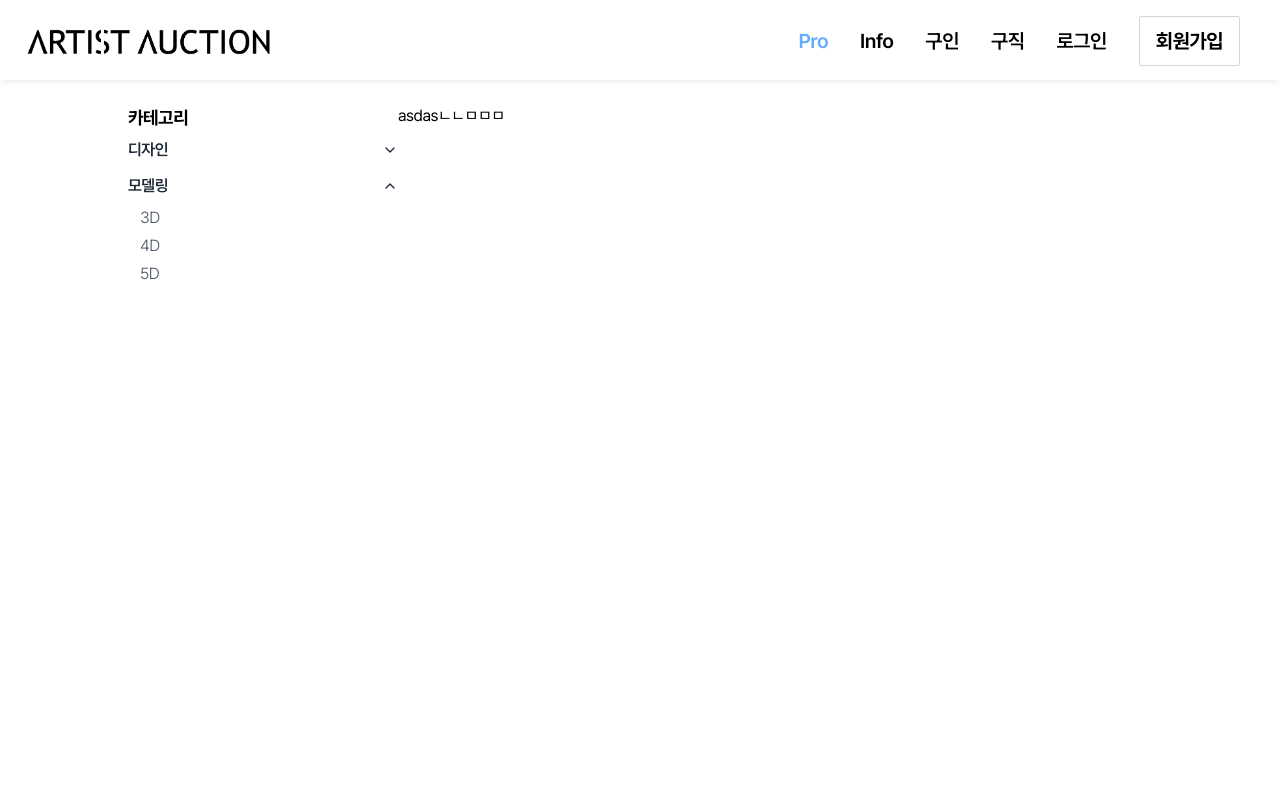
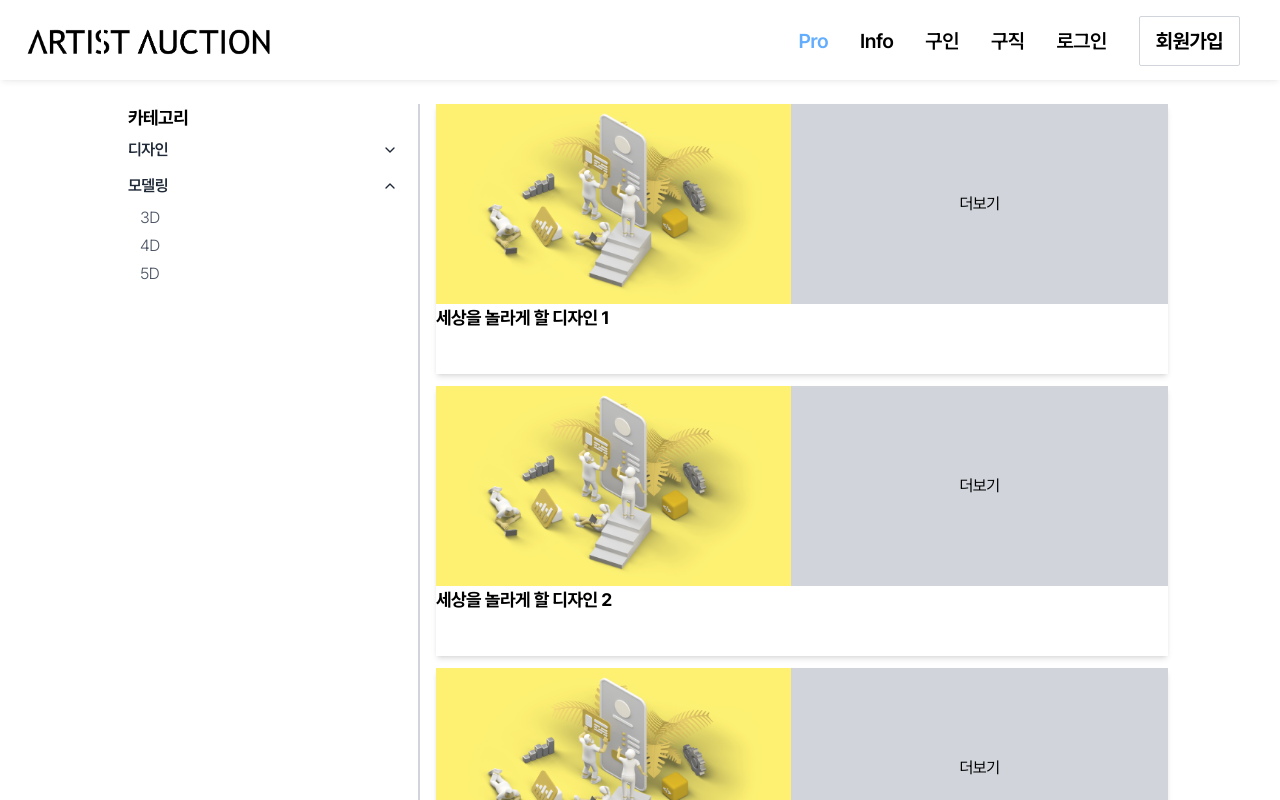
Before and after one commit to woduq1414/artist-auction-frontend, a Next.js app: page /market in a window 1280 px wide. Both pictures are taken after a click on the button "디자인". Shown: the top 800 px of the page. Built offline with nearby package versions, Linux system fonts and the light colour scheme; what tailwindcss-animated would draw is missing.

Commit message:
feat : add category item container

```diff
--- a/app/_store/useCategory.tsx
+++ b/app/_store/useCategory.tsx
@@ -17,9 +17,10 @@ export const useCategory = create<Category>((set) => ({
     // const res = await fetcher('/category/list');
     // const data = res.json();
     const data = [{
-      name: '디자인', list: [{ id: 2, name: '웹 UI/UX' },
+      id : 1, name: '디자인', list: [{ id: 2, name: '웹 UI/UX' },
       { id: 3, name: '앱 UI/UX' }, { id: 4, name: '로고' }]
     }, {
+      id : 8,
       name: '모델링', list: [{ id: 5, name: '3D' },
       { id: 6, name: '4D' }, { id: 7, name: '5D' }]
     }
--- a/app/market/page.tsx
+++ b/app/market/page.tsx
@@ -7,7 +7,7 @@ import { useEffect } from "react";
 
 function CategoryListContainer(): JSX.Element {
 
-  const { categoryList, getCategoryList, selectedCategory, setSelectedCategory }= useCategory();
+  const { categoryList, getCategoryList, selectedCategory, setSelectedCategory } = useCategory();
   useEffect(() => {
     getCategoryList();
   }, [])
@@ -26,6 +26,11 @@ function CategoryListContainer(): JSX.Element {
               text-[1rem] font-semibold
               "
               aria-controls={`hs-basic-with-title-and-arrow-stretched-collapse-${index}`}
+
+              onClick={() => {
+                setSelectedCategory(category);
+
+              }}
             >
               {category.name}
               <svg
@@ -65,7 +70,7 @@ function CategoryListContainer(): JSX.Element {
               <ul className="hs-accordion-content-inner">
                 {category.list.map((item: any) => {
                   return (
-                    <li className={`ml-3 cursor-pointer font-light hs-accordion-content-item ${selectedCategory !== null && item.id === selectedCategory.id ? "text-primary-light" : "text-gray-600"} text-[1rem]`} onClick={()=>
+                    <li className={`ml-3 cursor-pointer font-light hs-accordion-content-item ${selectedCategory !== null && item.id === selectedCategory.id ? "text-primary-light" : "text-gray-600"} text-[1rem]`} onClick={() =>
                       setSelectedCategory(item)
                     }
                     >
@@ -85,6 +90,39 @@ function CategoryListContainer(): JSX.Element {
   );
 }
 
+function CategoryItemContainer(): JSX.Element {
+  const { selectedCategory } = useCategory();
+
+  return (
+    <div className="w-full ">
+      {selectedCategory !== null && (
+        <div className="flex flex-col w-full gap-3 ml-4">
+          {[1, 2, 3, 4, 5].map((item: any) => {
+            return (
+              <div className="w-full  h-[270px] shadow-md">
+                <div className="h-[200px] flex flex-row">
+                  <img src={'/images/sample-pf.jpg'} alt='samplepf' className="h-[200px] w-[355px] flex-shrink-0" />
+                  <div className="flex items-center justify-center flex-grow h-full bg-gray-300">
+                    <div className="">
+                      더보기
+                    </div>
+                  </div>
+                </div>
+                <div className="h-[20px] ">
+                  <div className="text-lg font-bold">{`세상을 놀라게 할 ${selectedCategory.name} ${item}`}</div>
+
+                </div>
+              </div>
+            )
+          })}
+        </div>
+      )}
+    </div>
+  );
+
+
+}
+
 
 
 export default function Market() {
@@ -96,8 +134,8 @@ export default function Market() {
     <main className="w-[80%] h-full mx-auto mt-20 md:mt-16  flex flex-col">
       {/* <div className="mx-auto mt-6 text-4xl font-bold">
       </div> */}
-      <div className="flex flex-row w-[100%] mt-6">
-        <div className="w-[270px] h-full bg-red shrink-0">
+      <div className="flex flex-row w-[100%] mt-6 h-full">
+        <div className="w-[270px] h-full bg-red shrink-0   grow-1">
           <div className="text-lg font-bold">
             카테고리
             <CategoryListContainer />
@@ -105,8 +143,8 @@ export default function Market() {
 
           </div>
         </div>
-        <div className="grow-1">
-          asdasㄴㄴㅁㅁㅁ
+        <div className="w-full ml-5 border-l-2 border-gray-300">
+          <CategoryItemContainer />
         </div>
       </div>
 
```
